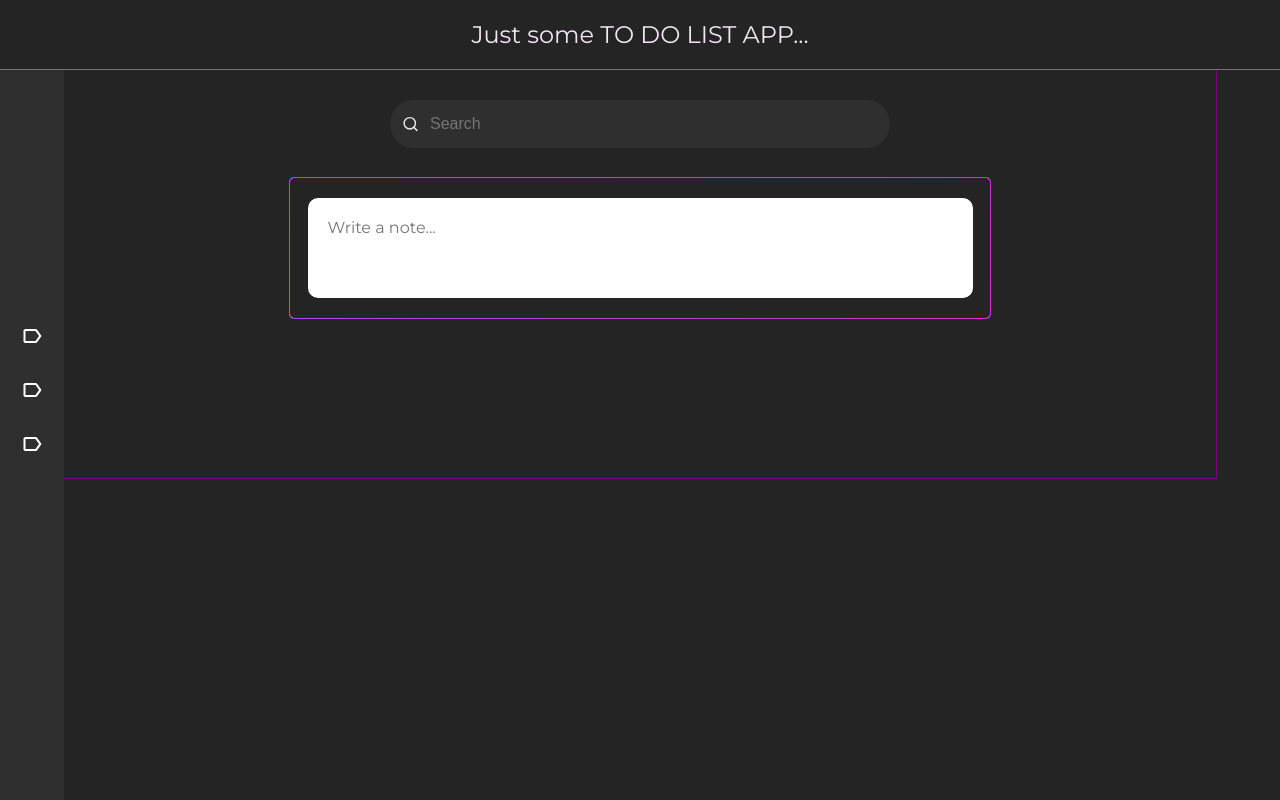
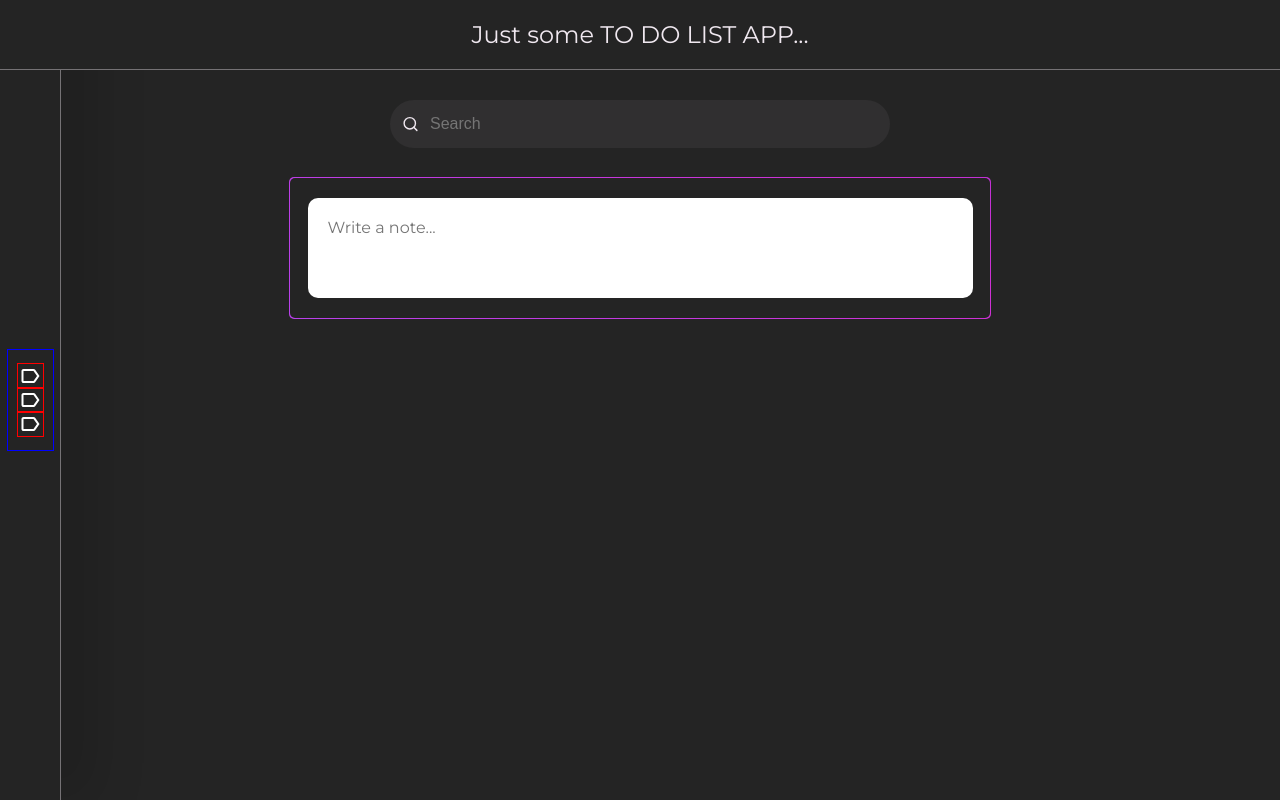
Before and after one commit to JlordS32/TDL-App, a React (Vite) app: page / in a window 1280 px wide. Built offline with nearby package versions, Linux system fonts and the light colour scheme; a web font is replaced by a local one.

Commit message:
nav bar under construction and tdl grouping incoming

```diff
--- a/package.json
+++ b/package.json
@@ -16,6 +16,7 @@
     "react": "^18.2.0",
     "react-dom": "^18.2.0",
     "react-redux": "^8.1.1",
+    "react-spring": "^9.7.2",
     "redux": "^4.2.1",
     "uuid": "^9.0.0"
   },
--- a/src/components/App.jsx
+++ b/src/components/App.jsx
@@ -35,11 +35,12 @@ const App = () => {
          <div className='app'>
             <Header toggle={() => setToggleNav(toggleNav ? false : true)}/>
             {/* Main Home */}
-            <div className='home-container' red>
+            <div className='home-container'>
                <Nav />
                <Search />
                <Todo/>
-               {modalOpen && (
+            </div>
+            {modalOpen && (
                      <div>
                         <Modal
                            modalOpen={modalOpen}
@@ -49,7 +50,6 @@ const App = () => {
                      </div>
                   )
                }
-            </div>
          </div>
       </ModalContext.Provider>
    )
--- a/src/components/header/Nav.jsx
+++ b/src/components/header/Nav.jsx
@@ -21,7 +21,7 @@ const Nav = () => {
         onMouseEnter={handleMouseEnter}
         onMouseLeave={handleMouseLeave}
       >
-        <div className="">
+        <div className="nav-icons-wrapper">
           <div className="nav-icons">
             <LabelIcon width="25" />
           </div>
--- /dev/null
+++ b/src/components/header/NavItemTitles.jsx
@@ -0,0 +1,19 @@
+import '../../styles/nav.modules.css';
+
+const NavItemTitles = ({ onMouseEnter, onMouseLeave }) => {
+  return (
+    <div
+      className='icon-title'
+      onMouseLeave={onMouseLeave}
+      onMouseEnter={onMouseEnter}
+    >
+      <div className='icon-title-wrapper'>
+        <div>Folder</div>
+        <div>Test</div>
+        <div>Test</div>
+      </div>
+    </div>
+  );
+};
+
+export default NavItemTitles;
--- a/src/components/home/Search.jsx
+++ b/src/components/home/Search.jsx
@@ -1,5 +1,5 @@
 import '../../styles/todo.modules.css';
-import React, { useEffect, useMemo, useState } from 'react';
+import React, { useEffect, useState } from 'react';
 import { useDispatch, useSelector } from 'react-redux';
 import { updateFilteredTodo } from '../store/TodoReducer';
 import SearchIcon from '../../assets/icons/SearchIcon';
@@ -17,18 +17,14 @@ const Search = () => {
       }
    };
 
-   const filteredTodo = useMemo(() => {
-      return (
-         todoReducer.filter(todo => {
-            const filteredContent = todo.content.toLowerCase().includes(searchQuery.toLowerCase());
+   const filteredTodo = todoReducer.filter(todo => {
+      const filteredContent = todo.content.toLowerCase().includes(searchQuery.toLowerCase());
 
-            const filteredTitle = todo.title.toLowerCase().includes(searchQuery.toLowerCase());
+      const filteredTitle = todo.title.toLowerCase().includes(searchQuery.toLowerCase());
 
-            if (filteredContent || filteredTitle) {
-               return todo;
-            }
-         })
-      )
+      if (filteredContent || filteredTitle) {
+         return todo;
+      }
    });
 
    // Listens if the todo slate in our redux has changed.
--- a/src/styles/dialog.modules.css
+++ b/src/styles/dialog.modules.css
@@ -61,7 +61,7 @@
    background-size: 500%;
    margin: auto;
    border-radius: 10px;
-   z-index: 15;
+   z-index: var(--modal-outline-layer);
    padding: 2px;
    animation: scaleModal 0.25s ease-out;
    transition: background-size 0.4s ease-out;
@@ -96,7 +96,7 @@
    width: 90%;
    height: 90%;
    overflow: hidden;
-   z-index: 22;
+   z-index: 25;
 }
 
 .modal-title-input,
--- a/src/styles/header.modules.css
+++ b/src/styles/header.modules.css
@@ -26,5 +26,5 @@
    border-bottom: var(--gray) 1px solid;
    position: fixed;
    background-color: var(--dark-gray);
-   z-index: 1000;
+   z-index: 5;
 }
--- a/src/styles/nav.modules.css
+++ b/src/styles/nav.modules.css
@@ -14,6 +14,15 @@
 
    --default-font:'Montserrat', sans-serif;
    --ysabeau-infant: 'Ysabeau Infant', sans-serif;
+
+   /* WEBSITE LAYERS */
+   --nav-layer: 6;
+   --header-layer: 7;
+   --todo-layer: 5;
+   --backdrop-layer: 10;
+   --modal-outline-layer: 15;
+   --modal-layer: 20;
+   --modal-content: 22;
 }
 
 .nav-container {
@@ -21,29 +30,94 @@
    top: 0;
    left: 0;
    height: 100vh;
-   width: 4rem;
    text-align: center;
    display: flex;
    justify-content: center;
    align-items: center;
+   flex-direction: row;
+   background-color: transparent;
+   z-index: 4;
+}
+
+.nav-icons-container,
+.icon-title {
+   height: 100%;
+}
+
+@keyframes animation {
+   0% {
+      transform: translateX(-200px);
+   }
+
+   90% {
+      transform: translateX(0px);
+   }
+
+   to {
+      transform: translateX(-10px);
+   }
+}
+
+.icon-title {
+   width: 120px;
+   animation: animation 0.25s ease-in-out;
+   animation-fill-mode: forwards;
+   z-index: 0;
+   background-color: var(--mid-gray);
+   font-family: var(--default-font);
+}
+
+.nav-icons-wrapper,
+.icon-title-wrapper {
+   outline: 1px blue solid;
+   display: flex;
    flex-direction: column;
-   background-color: var(--mid-gray);
+   height: 10%;
+   align-items: center;
+   justify-content: center;
+   padding: 10px;
+}
+
+.icon-title-wrapper div:nth-child(1n),
+.nav-icons-wrapper div:nth-child(1n) {
+   outline: 1px red solid;
+}
+
+.nav-icons-container {
+   background-color: var(--dark-gray);
+   z-index: 1;
+   box-shadow: 30px 0px 56px 0px rgba(0,0,0,0.15);
+   border-right: var(--gray) solid 1px;
+   width: 60px;
 }
 
 .nav-icons {
-   margin-bottom: 20px;
-   transform: 0.5s;
-   background-color: transparent;
    display: flex;
    justify-content: center;
    align-items: center;
-   text-align: center;
-   border-radius: 20px;
-   padding: 5px;
+   z-index: 2;
 }
 
 .nav-icons:hover {
    cursor: pointer;
    transform: scale(1.1);
-   background-color: rgba(1, 1, 1, 0.1)
+   background-color: rgba(1, 1, 1, 0.1);
+   border-radius: 100px;
 }
+
+.nav-icons-container,
+.icon-title {
+   transform: 0.5s;
+   display: flex;
+   flex-direction: column;
+   justify-content: center;
+   align-items: center;
+   text-align: center;
+}
+
+@media screen and (max-width: 1200px) {
+   .nav-icons-container,
+   .icon-title {
+      display: none;
+   }
+}
--- a/src/styles/todo.modules.css
+++ b/src/styles/todo.modules.css
@@ -19,7 +19,7 @@
 
 .home-container {
    margin-top: 70px;
-   outline: 1px purple solid;
+   z-index: 3;
 }
 
 .newtodo-container,
```
Also changed, not shown: 1 other file (tests, documents, lock files or other folders).
